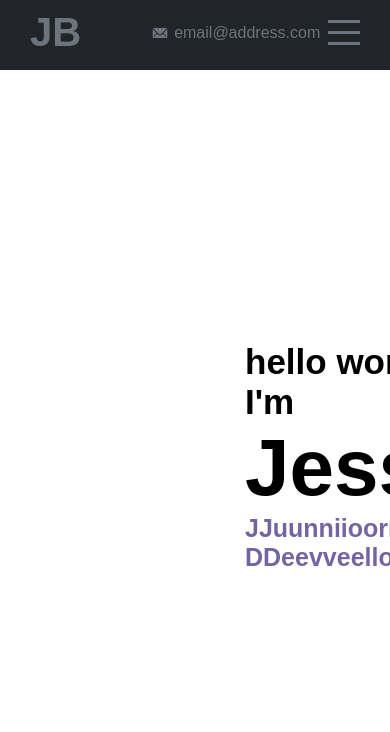
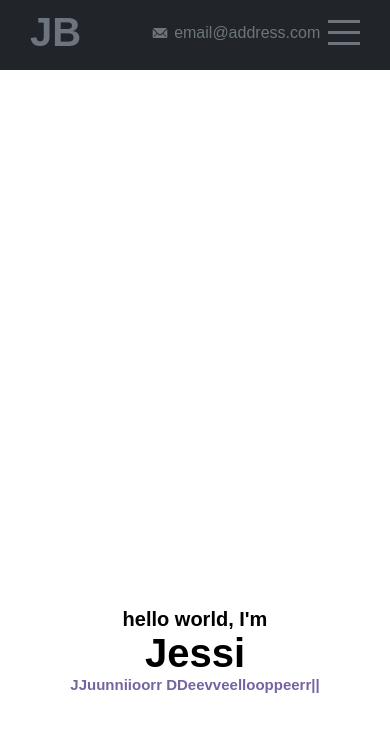
Before and after one commit to jessi-b/portfolio-app, a React (Create React App) app: page / in a window 390 px wide. Shown: the top 732 px of the page. Built offline with nearby package versions, Linux system fonts and the light colour scheme.

Commit message:
WIP: mobile view breakpoints

```diff
--- a/package.json
+++ b/package.json
@@ -13,6 +13,7 @@
     "react-dom": "^18.1.0",
     "react-icons": "^4.3.1",
     "react-scripts": "5.0.1",
+    "react-typewriter-effect": "^1.1.0",
     "web-vitals": "^2.1.4"
   },
   "scripts": {
--- a/src/components/intro/intro.scss
+++ b/src/components/intro/intro.scss
@@ -4,6 +4,10 @@
   background-color: $white;
   display: flex;
   overflow: hidden;
+  @include mobile{
+    flex-direction: column;
+    align-items: center;
+  }
   #left{
     flex: .5;
     .imgContainer{
@@ -16,11 +20,17 @@
       justify-content: center;
       float: right;
       overflow: hidden;
+      @include mobile{
+        align-self: start;
+      }
       img{
         background-color: $grey-1;
         border-radius: 50%;
         border-radius: 50%;
         object-fit: cover;
+        @include mobile{
+          height: 50%;
+        }
       }
     }
   }
@@ -34,17 +44,34 @@
       display: flex;
       flex-direction: column;
       justify-content: center;
+      @include mobile{
+        padding-left: 0;
+        align-items: center;
+      }
       h1{
         font-size: 80px;
         text-align: center;
+        @include mobile{
+          font-size: 40px;
+        }
       }
       h2{
         font-size: 35px;
         text-align: left;
+        @include mobile{
+          padding-left: 0;
+          align-items: center;
+          @include mobile{
+            font-size: 20px;
+          }
+        }
       }
       h3{
         font-size: 25px;
         text-align: left;
+        @include mobile{
+          font-size: 15px;
+        }
         span{
           color: $purple;
         }
--- a/src/global.scss
+++ b/src/global.scss
@@ -10,9 +10,17 @@ $green: #67c29c;
 $blue: #1cabc4;
 $purple: #7464a1;
 
+$width: 768px;
+
 img{
   filter: grayscale(100%);
   &:hover{
     filter: grayscale(30%);
   }
 }
+
+@mixin mobile{
+  @media (max-width: #{$width}){
+    @content
+  }
+}
```
Also changed, not shown: src/components/intro/Intro.jsx (+16 -1 lines), 1 other file (tests, documents, lock files or other folders).
